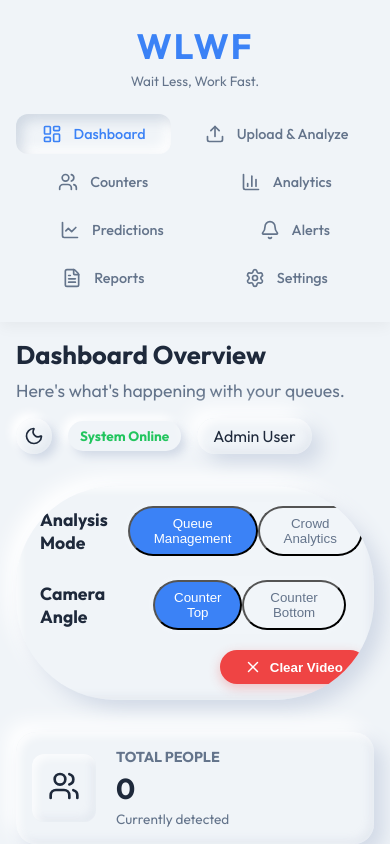
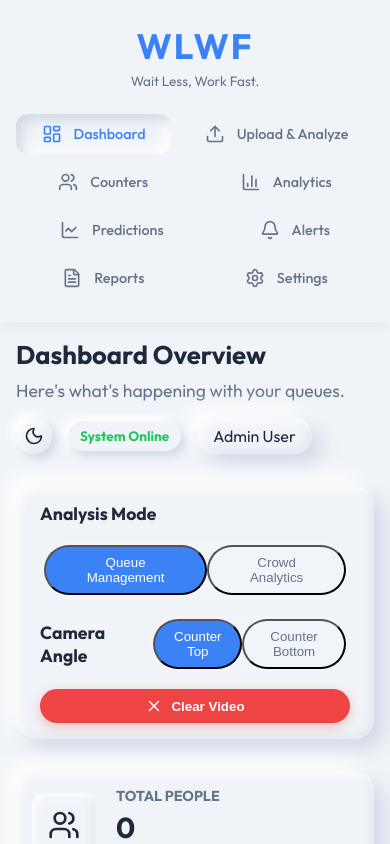
Before and after one commit to ShubhamAgre28/AI-Powered-Queue-Crowd-Prediction-System-, a React (Vite) app: page / in a window 390 px wide. Both pictures are taken after a click on the element "Dashboard". Shown: the top 844 px of the page. Built offline with nearby package versions, Linux system fonts and the light colour scheme.

Commit message:
Fix mobile CSS overflows and squished buttons

```diff
--- a/src/App.jsx
+++ b/src/App.jsx
@@ -109,7 +109,7 @@ function App() {
             <h2 className="animate-enter stagger-2">{getTabTitle()}</h2>
             <p className="animate-enter stagger-3">Here's what's happening with your queues.</p>
           </div>
-          <div className="animate-enter stagger-4" style={{ display: 'flex', alignItems: 'center', gap: '16px' }}>
+          <div className="animate-enter stagger-4" style={{ display: 'flex', alignItems: 'center', gap: '16px', flexWrap: 'wrap' }}>
             <button
               className="clay-button"
               onClick={() => setTheme(theme === 'light' ? 'dark' : 'light')}
--- a/src/components/Dashboard.jsx
+++ b/src/components/Dashboard.jsx
@@ -56,8 +56,8 @@ const Dashboard = ({ counters, totalPeople, mediaData, setCounters, setTotalPeop
 
 
       {/* Mode Toggle Bar */}
-      <div className="clay-card flex-between animate-enter stagger-1" style={{ padding: '16px 24px', borderRadius: '100px', flexWrap: 'wrap', gap: '16px' }}>
-        <div style={{ display: 'flex', alignItems: 'center', gap: '16px' }}>
+      <div className="clay-card flex-between mode-bar animate-enter stagger-1" style={{ padding: '16px 24px', borderRadius: '100px', flexWrap: 'wrap', gap: '16px' }}>
+        <div style={{ display: 'flex', alignItems: 'center', gap: '16px', flexWrap: 'wrap' }}>
           <h3 style={{ margin: 0, fontSize: '1.1rem' }}>Analysis Mode</h3>
           <div style={{ display: 'flex', background: '#f1f5f9', borderRadius: '100px', padding: '4px' }}>
             <button
@@ -100,7 +100,7 @@ const Dashboard = ({ counters, totalPeople, mediaData, setCounters, setTotalPeop
             </div>
           </div>
         )}
-        <div style={{ marginLeft: 'auto' }}>
+        <div className="clear-btn-container" style={{ marginLeft: 'auto' }}>
           <button
             className="btn"
             onClick={clearMedia}
@@ -188,7 +188,7 @@ const Dashboard = ({ counters, totalPeople, mediaData, setCounters, setTotalPeop
             />
           </div>
 
-          <div className="clay-card animate-enter stagger-4" style={{ display: 'flex', gap: '24px', alignItems: 'flex-start' }}>
+          <div className="clay-card animate-enter stagger-4" style={{ display: 'flex', flexWrap: 'wrap', gap: '24px', alignItems: 'flex-start' }}>
             <div style={{ flex: 1 }}>
               <h3 style={{ display: 'flex', alignItems: 'center', gap: '8px', color: 'var(--status-purple)' }}>
                 <TrendingUp /> AI RECOMMENDATION
--- a/src/index.css
+++ b/src/index.css
@@ -554,7 +554,7 @@ body {
   }
 
   .dashboard-grid {
-    grid-template-columns: 1fr;
+    grid-template-columns: 1fr !important;
   }
 
   .clay-card {
@@ -568,4 +568,18 @@ body {
   .upload-dropzone h3 {
     font-size: 1.25rem !important;
   }
+
+  .mode-bar {
+    border-radius: var(--radius-md) !important;
+  }
+
+  .clear-btn-container {
+    margin-left: 0 !important;
+    width: 100%;
+  }
+
+  .clear-btn-container button {
+    width: 100%;
+    justify-content: center;
+  }
 }
```
